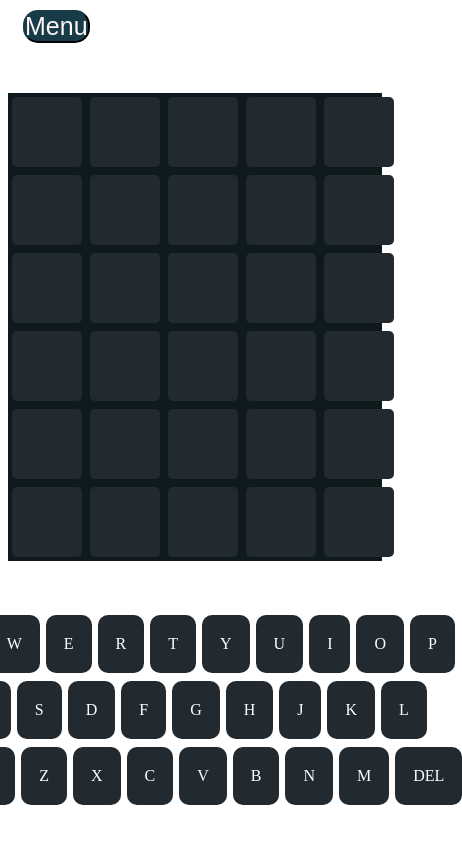
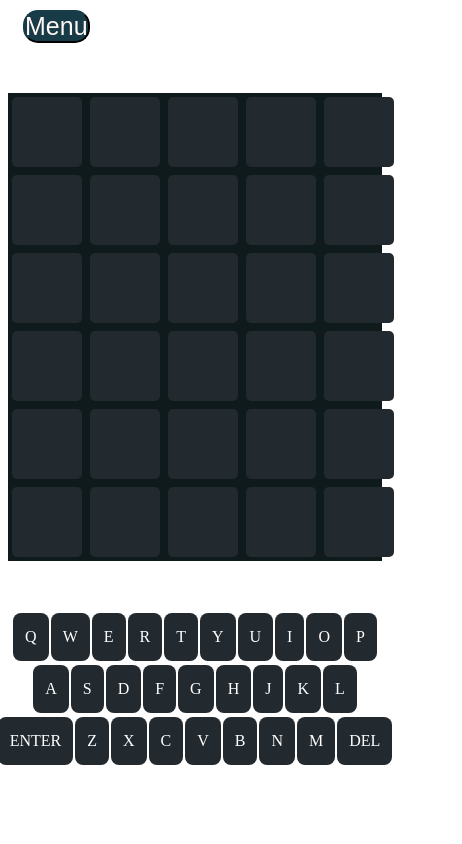
Before and after one commit to genetonneto/ProjetoTermo, a SvelteKit app: page / in a window 390 px wide. Both pictures are taken after a click on the button "Jogar". Shown: the whole page, 462 px wide, since content can reach past the window. Built offline with nearby package versions, Linux system fonts and the light colour scheme; a web font is replaced by a local one.

Commit message:
feat: adicionando responsividade

```diff
--- a/src/routes/Key.svelte
+++ b/src/routes/Key.svelte
@@ -1,9 +1,8 @@
 <script>
-// @ts-nocheck
+    // @ts-nocheck
 
     export let char;
     export let KeyPress;
-
 </script>
 
 <div class="Key" on:click={()=> KeyPress(char.toUpperCase())}>
@@ -11,7 +10,7 @@
 </div>
 
 <style>
-    .Key{
+    .Key {
         background-color: var(--bg);
         color: white;
         padding: 20px 18px;
@@ -20,7 +19,16 @@
         border-radius: 10px;
         transition: background-color .3s;
     }
+
     .Key:hover {
         background-color: rgb(7, 231, 183);
     }
+
+    @media screen and (max-width: 600px) {
+        .Key {
+            padding: 15px 12px;
+            margin: 2px 1px;
+            border-radius: 8px;
+        }
+    }
 </style>
```
Also changed, not shown: static/favicon.png.
